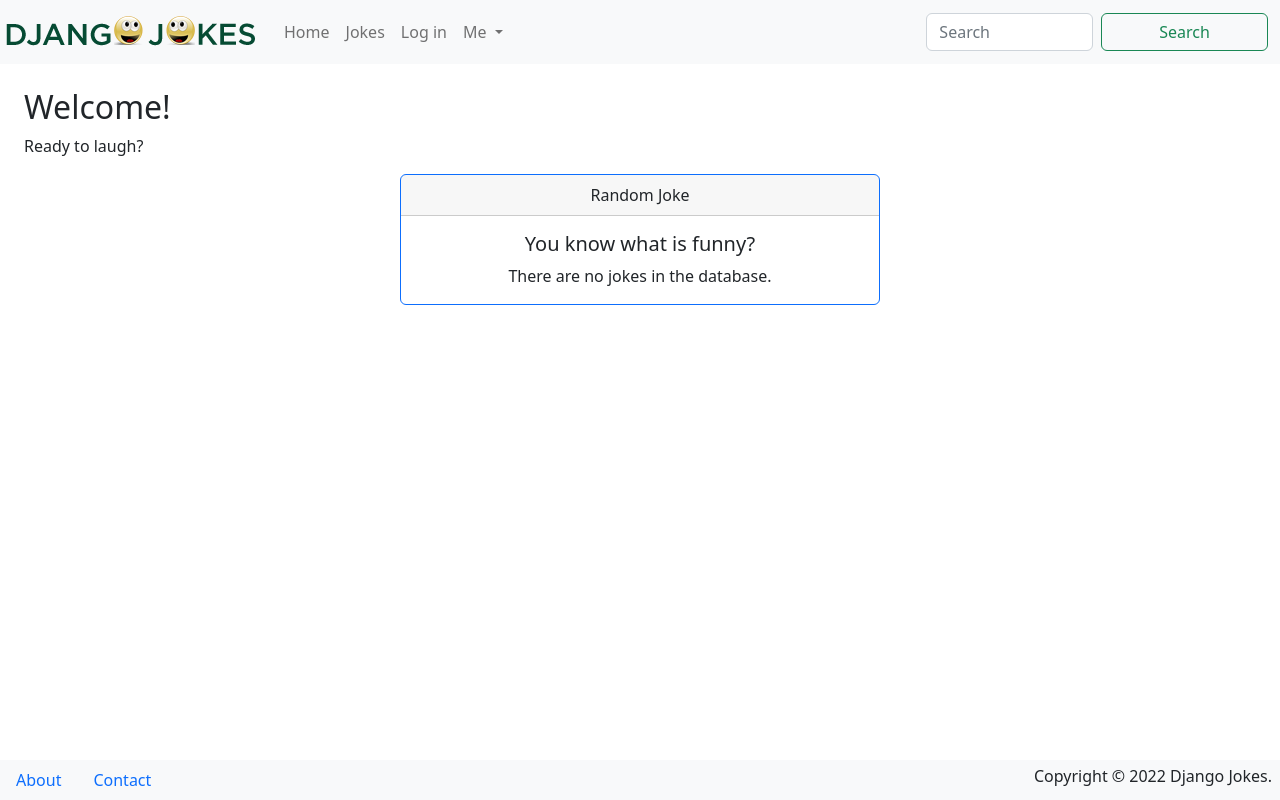
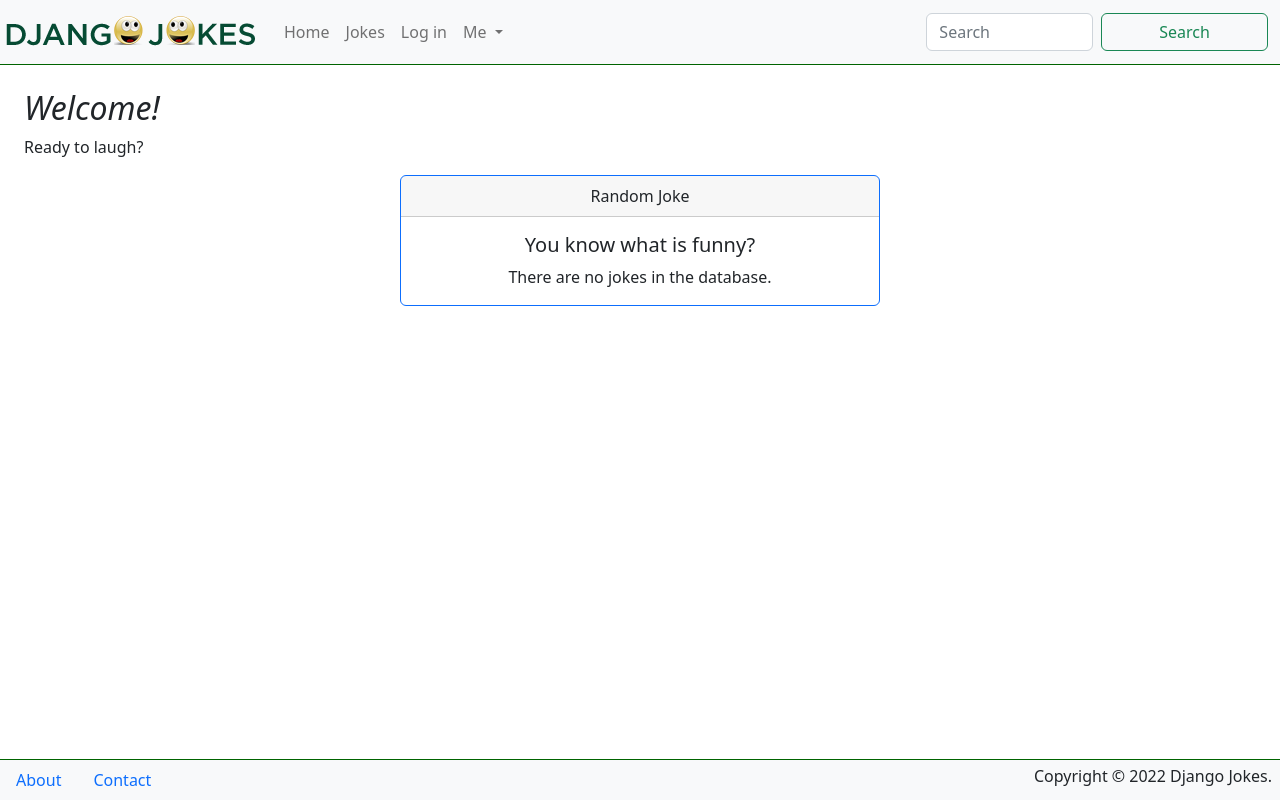
Before and after one commit to Kuro0731/djangojokes.com, a Django app: page / in a window 1280 px wide. Run offline with Django 5.2, Linux system fonts and the light colour scheme; data that the repository does not hold is empty; some libraries are stand-ins or nearby versions.

Commit message:
CSS (Twelfth) Commit

```diff
--- /dev/null
+++ b/static/css/main.css
@@ -0,0 +1,15 @@
+body {
+    padding-bottom: 50px;
+  }
+
+  footer {
+    border-top: 1px solid darkgreen;
+  }
+
+  header {
+    border-bottom: 1px solid darkgreen;
+  }
+
+  h2 {
+    font-style: italic;
+  }
--- a/templates/_base.html
+++ b/templates/_base.html
@@ -5,6 +5,7 @@
 <meta charset="UTF-8">
 <meta name="viewport" content="width=device-width, initial-scale=1">
 <link href="https://cdn.jsdelivr.net/npm/bootstrap@5.2.1/dist/css/bootstrap.min.css" rel="stylesheet" integrity="sha384-iYQeCzEYFbKjA/T2uDLTpkwGzCiq6soy8tYaI1GyVh/UjpbCx/TYkiZhlZB6+fzT" crossorigin="anonymous">
+<link rel="stylesheet" href="{% static 'css/main.css' %}">
 <script src="https://kit.fontawesome.com/63a976fce1.js" crossorigin="anonymous"></script>
 <link rel="shortcut icon" type="image/png"
   href="{% static 'images/favicon.png' %}">
```
Also changed, not shown: static/images/favicon.png (renamed from djangojokes/static/images/favicon.png), static/images/logo.png (renamed from djangojokes/static/images/logo.png).
